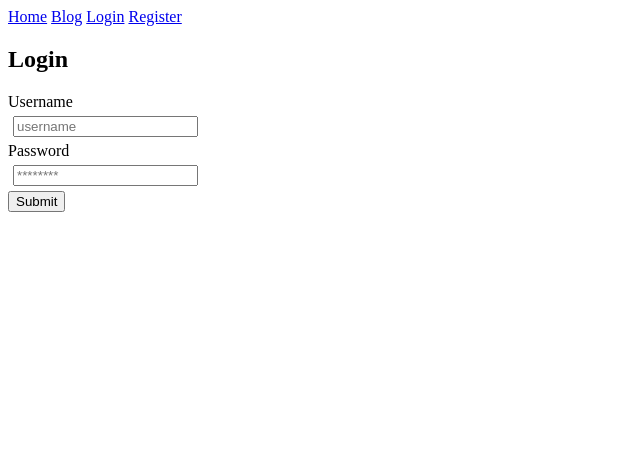
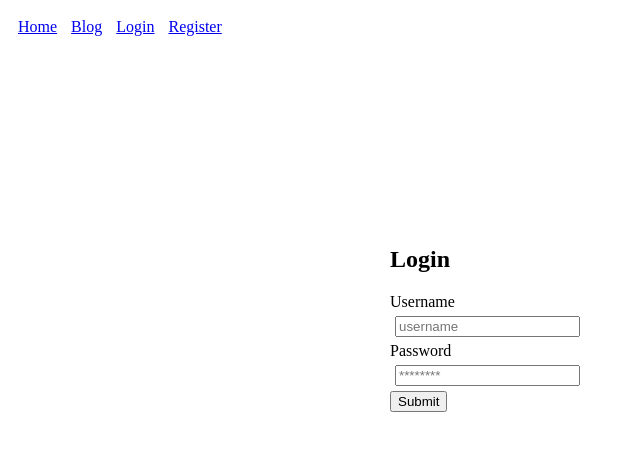
Before and after one commit to obtusedev/Single-Page-Login, a website: page pages/login.html in a window 1280 px wide. Shown: the whole page, without its empty margins (0-640 px from the left). Drawn offline with Linux system fonts and the light colour scheme; files that its build step writes are made by us from their sources.

Commit message:
updated styling

```diff
--- a/public/styles/main.css
+++ b/public/styles/main.css
@@ -1,9 +1,20 @@
-#username, #email, #password {
+#username, #email, #password, #confirm-password, #age, #first-name, #last-name {
     display: block;
     margin: 5px;
 }
 
-.form {
+.form, .login {
     width: 500px;
     margin: 200px auto;
 }
+
+.nav a {
+    margin-right: 10px;
+    display: inline-block;
+    text-align: center;
+}
+
+.nav {
+    padding: 10px;
+    display: inline-block;
+}
```
